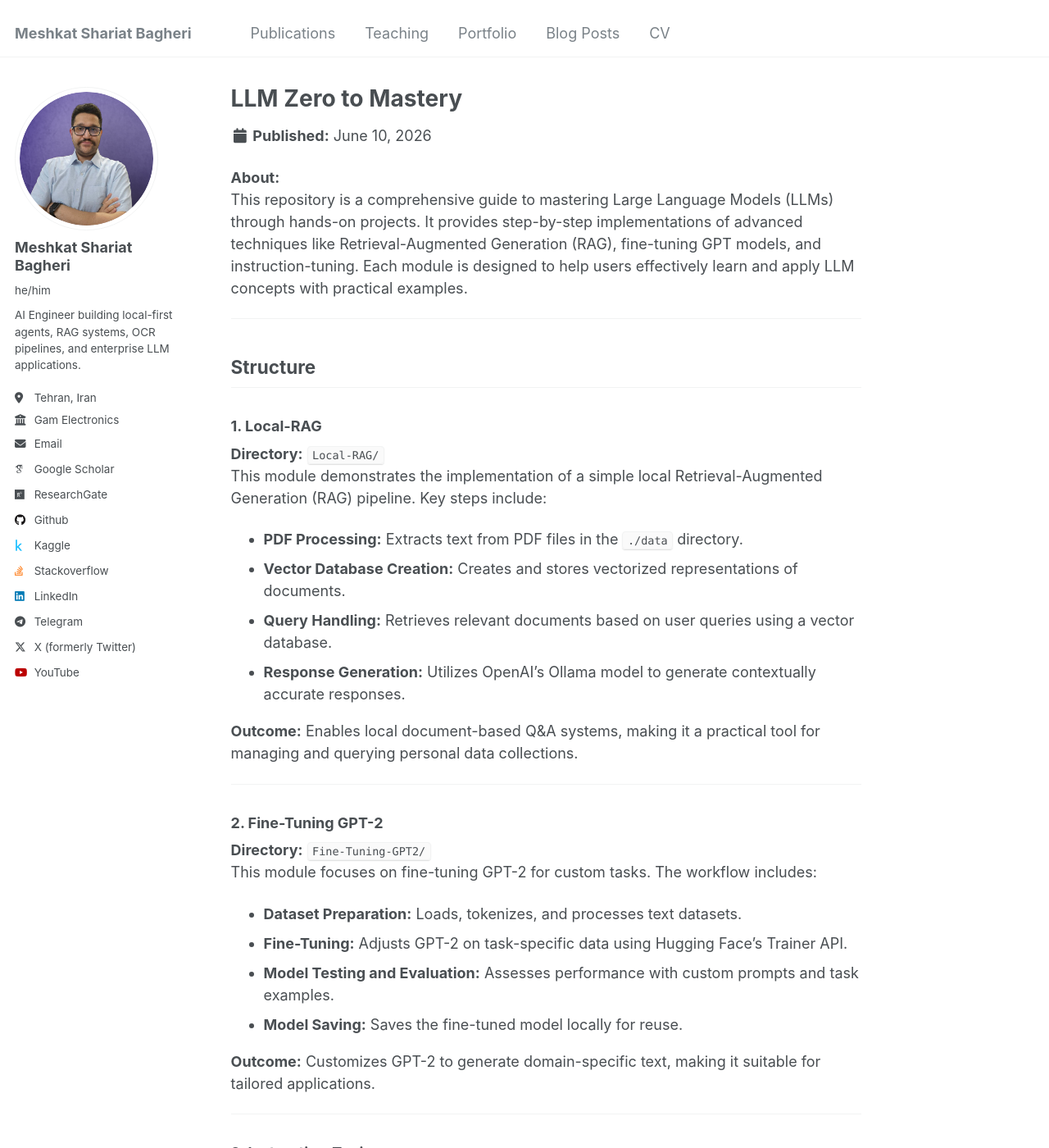
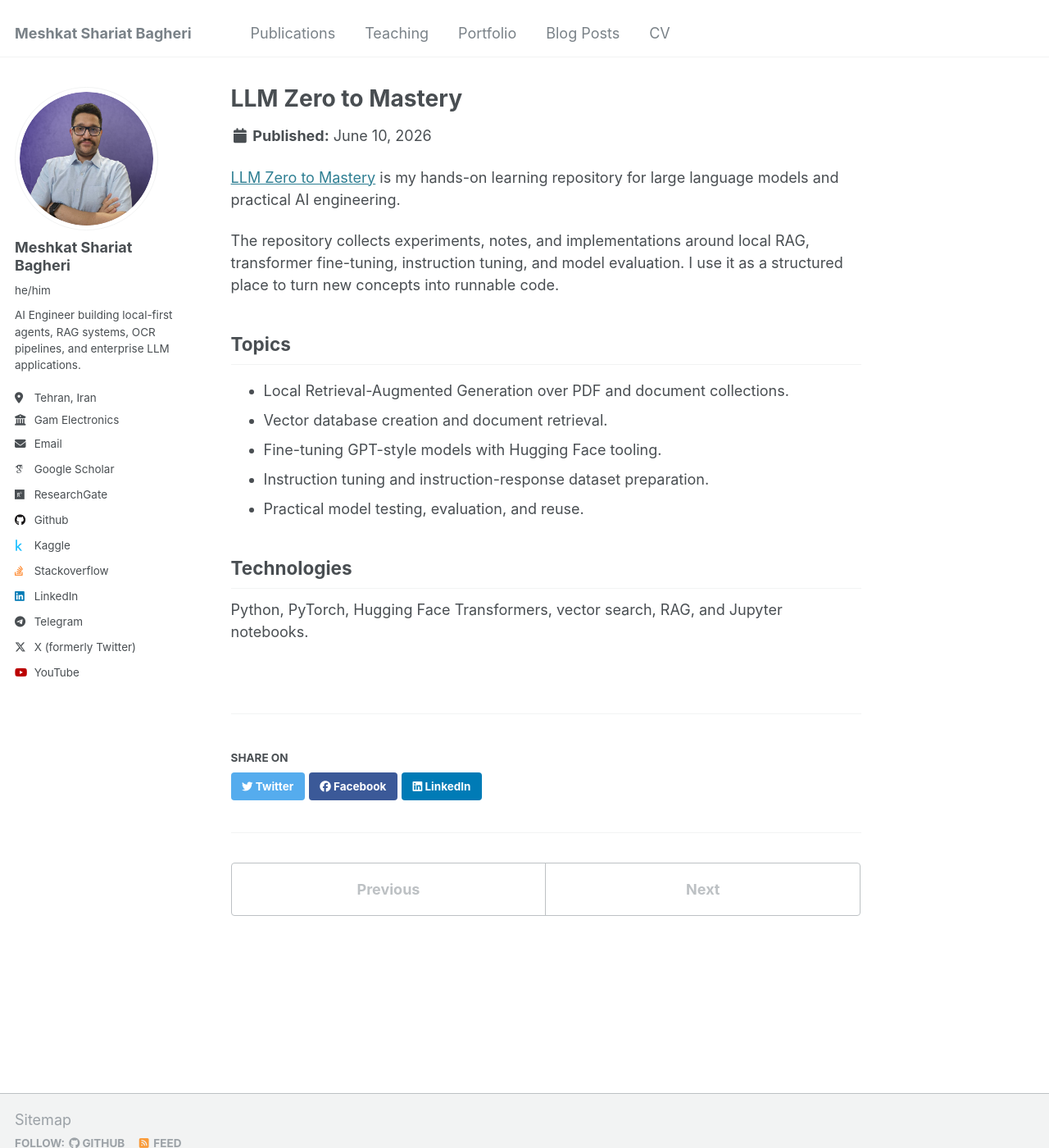
Before and after one commit to MeshkatShB/meshkatshb.github.io, a Jekyll site: the page built from _portfolio/LLMZTM.md, in a window 1280 px wide and 1400 px high. Shown: the whole window at 82% size. Built offline with Jekyll 4.4.1, drawn with Linux system fonts in a browser that asks for light colours; some web fonts are replaced; some of the changed text lies outside the part shown.

Commit message:
feat(portfolio): updated wording for llmztm

```diff
--- a/_portfolio/LLMZTM.md
+++ b/_portfolio/LLMZTM.md
@@ -1,74 +1,22 @@
 ---
 title: "LLM Zero to Mastery"
-excerpt: "A comprehensive guide to mastering Large Language Models (LLMs) through hands-on projects."
+excerpt: "A hands-on learning repository for local LLMs, RAG, fine-tuning, instruction tuning, and practical AI engineering."
 collection: portfolio
-priority: 1
+priority: 7
 ---
 
-**About:**
-This repository is a comprehensive guide to mastering Large Language Models (LLMs) through hands-on projects. It provides step-by-step implementations of advanced techniques like Retrieval-Augmented Generation (RAG), fine-tuning GPT models, and instruction-tuning. Each module is designed to help users effectively learn and apply LLM concepts with practical examples.
+[LLM Zero to Mastery](https://github.com/MeshkatShB/llm-zero-to-mastery) is my hands-on learning repository for large language models and practical AI engineering.
 
----
+The repository collects experiments, notes, and implementations around local RAG, transformer fine-tuning, instruction tuning, and model evaluation. I use it as a structured place to turn new concepts into runnable code.
 
-## Structure
+## Topics
 
-### 1. Local-RAG
+- Local Retrieval-Augmented Generation over PDF and document collections.
+- Vector database creation and document retrieval.
+- Fine-tuning GPT-style models with Hugging Face tooling.
+- Instruction tuning and instruction-response dataset preparation.
+- Practical model testing, evaluation, and reuse.
 
-**Directory:** `Local-RAG/`
-This module demonstrates the implementation of a simple local Retrieval-Augmented Generation (RAG) pipeline. Key steps include:
+## Technologies
 
-- **PDF Processing:** Extracts text from PDF files in the `./data` directory.
-- **Vector Database Creation:** Creates and stores vectorized representations of documents.
-- **Query Handling:** Retrieves relevant documents based on user queries using a vector database.
-- **Response Generation:** Utilizes OpenAI's Ollama model to generate contextually accurate responses.
-
-**Outcome:** Enables local document-based Q&A systems, making it a practical tool for managing and querying personal data collections.
-
----
-
-### 2. Fine-Tuning GPT-2
-
-**Directory:** `Fine-Tuning-GPT2/`
-This module focuses on fine-tuning GPT-2 for custom tasks. The workflow includes:
-
-- **Dataset Preparation:** Loads, tokenizes, and processes text datasets.
-- **Fine-Tuning:** Adjusts GPT-2 on task-specific data using Hugging Face's Trainer API.
-- **Model Testing and Evaluation:** Assesses performance with custom prompts and task examples.
-- **Model Saving:** Saves the fine-tuned model locally for reuse.
-
-**Outcome:** Customizes GPT-2 to generate domain-specific text, making it suitable for tailored applications.
-
----
-
-### 3. Instruction-Tuning
-
-**Directory:** `instruction_tuning/`
-This module introduces instruction-tuning, a method to align LLM outputs with specific tasks using task-specific instructions and examples. Key features include:
-
-- **Data Preparation:** Converts datasets into instruction-response pairs.
-- **Fine-Tuning:** Leverages pre-trained transformer models to train on task-specific instructions.
-- **Evaluation:** Tests the model’s alignment and performance on user-defined tasks.
-
-**Outcome:** Produces LLMs refined for instruction-based tasks, significantly improving their alignment to specific needs.
-
----
-
-### 4. Future Modules
-
-The repository is continuously evolving, with plans to introduce more advanced LLM techniques and projects soon.
-
----
-
-## Technologies Used
-
-- Python, Hugging Face Transformers, PyTorch.
-
----
-
-## Key Takeaways
-
-- Provides hands-on experience with cutting-edge LLM techniques.
-- Helps users build practical applications with LLMs, from RAG systems to fine-tuned models.
-- Guides users through complex processes with clear, structured implementations.
-
-**Explore the repository here:** [LLM Zero to Mastery](https://github.com/MeshkatShB/llm-zero-to-mastery)
+Python, PyTorch, Hugging Face Transformers, vector search, RAG, and Jupyter notebooks.
```
